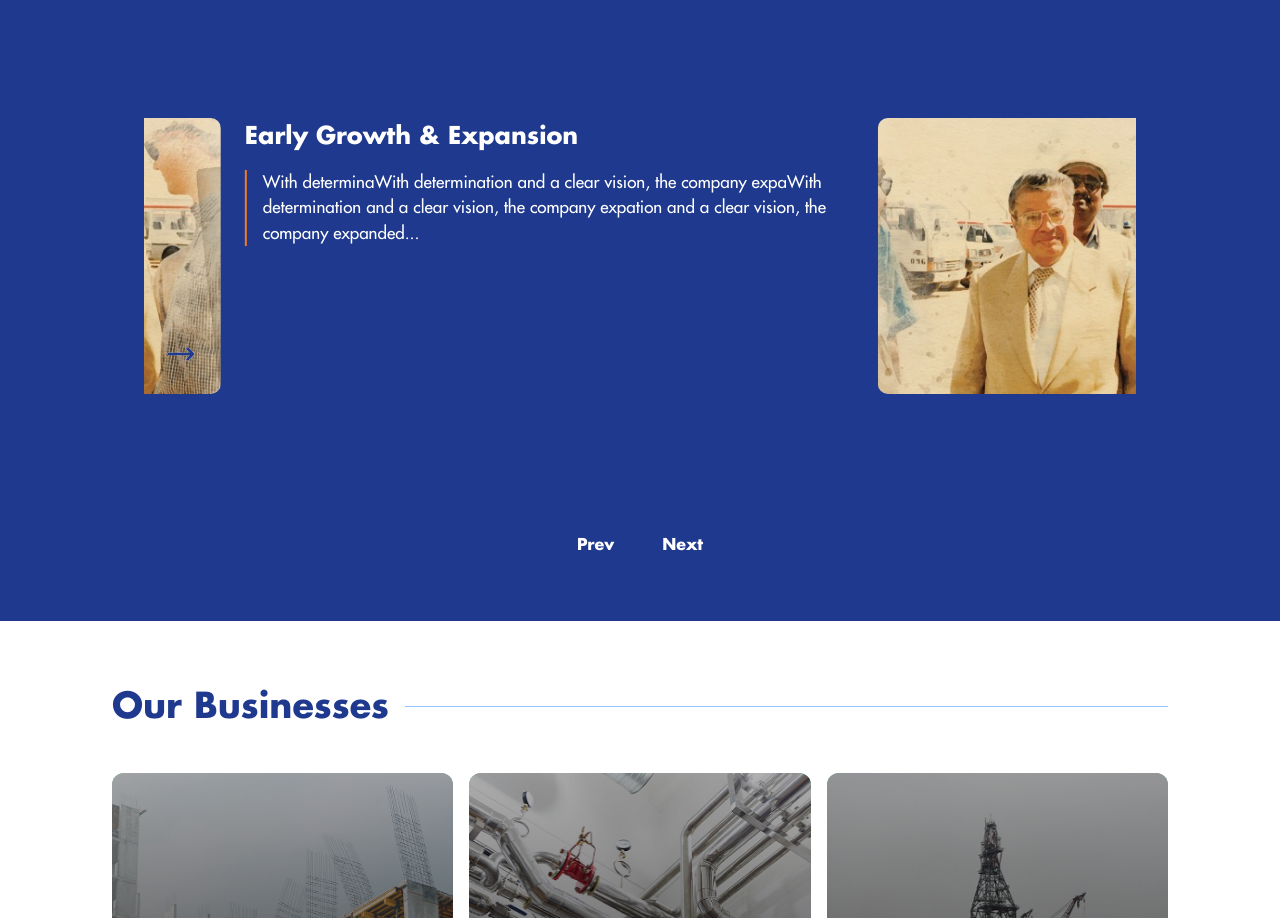
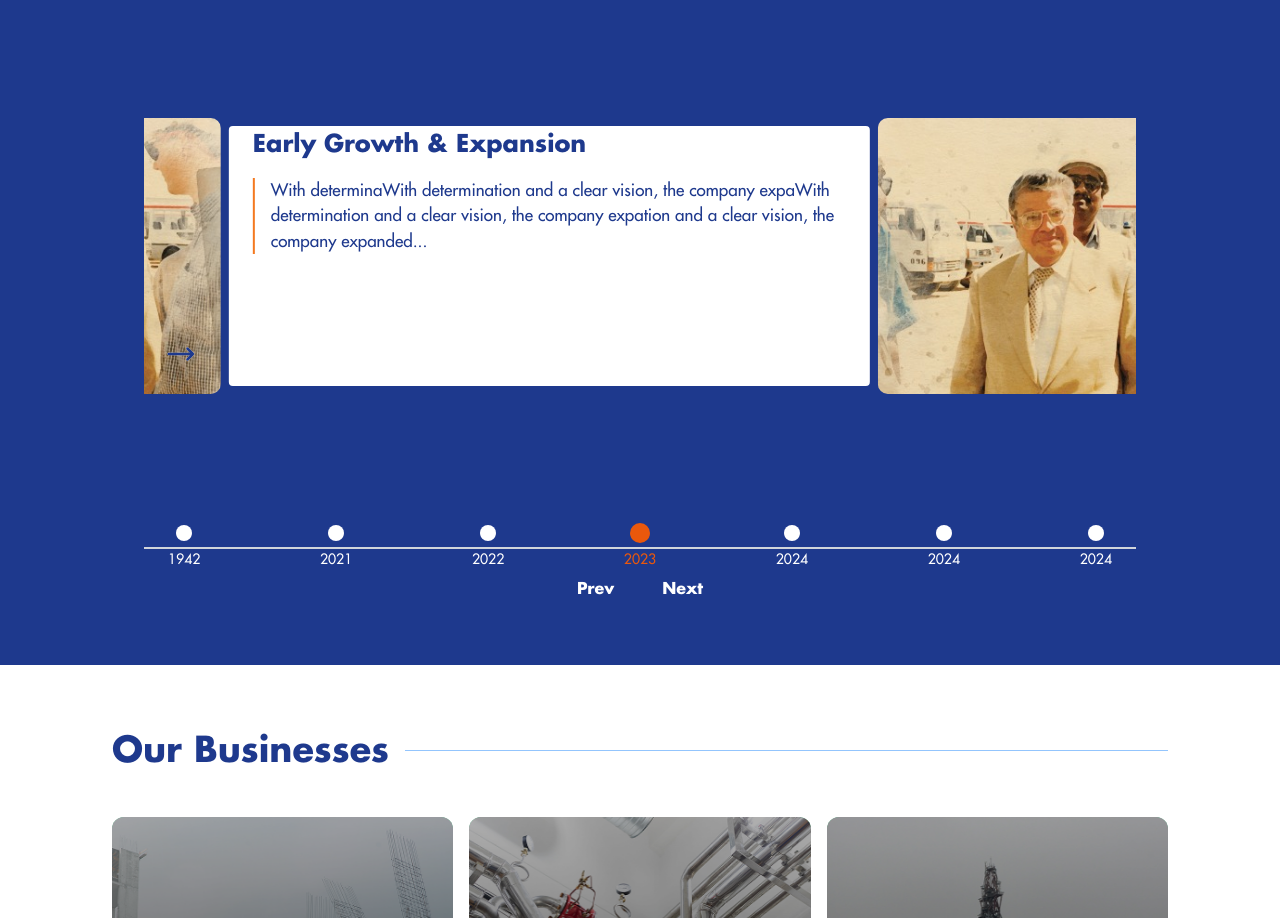
Before and after one commit to amal-007-amal/Al-tasnim-website, a Vue app: page / in a window 1280 px wide. Shown: the part 1497-2415 px from the top of the page. Built offline with nearby package versions, Linux system fonts and the light colour scheme.

Commit message:
update the timeline

```diff
--- a/src/script.js
+++ b/src/script.js
@@ -20,7 +20,7 @@ export const slides = ref([{
         image: "/src/assets/home/engineers-working.jpg",
     },
 ]);
-export const currentSlide = ref(0);
+export const stateSlide = ref(0);
 
 // Function to go to the next slide
 export const nextSlide = () => {
@@ -281,6 +281,7 @@ export const timelinecard = [{
         title: "2021 — Growing Up",
         description: "Some description With determination With determination and a clear vision, the company expa and a clear vision, the company expaabout this year...",
         link: "#",
+        year:"1942"
     },
     {
         image: "./src/assets/home/beginning.png",
@@ -289,6 +290,7 @@ export const timelinecard = [{
         title: "2020 — The Beginning",
         description: "Some description about this year...",
         link: "#",
+        year:"2021"
     },
     {
         image: "./src/assets/home/beginning.png",
@@ -297,6 +299,7 @@ export const timelinecard = [{
         title: "2021 — Growing Up",
         description: "Some description about this year...",
         link: "#",
+        year:"2022"
     },
     {
         image: "./src/assets/home/beginning.png",
@@ -305,6 +308,7 @@ export const timelinecard = [{
         title: "2021 — Growing Up",
         description: "Some description about thWith determination and a clear vision, the company expaWith determination and a clear vision, the company expais year...",
         link: "#",
+        year:"2023"
     },
     {
         image: "./src/assets/home/palace.png",
@@ -313,6 +317,7 @@ export const timelinecard = [{
         title: "2021 — Growing Up",
         description: "Some description about this year...",
         link: "#",
+        year:"2024"
     },
     {
         image: "./src/assets/home/palace.png",
@@ -321,6 +326,7 @@ export const timelinecard = [{
         title: "2021 — Growing Up",
         description: "Some description about this yeaWith determination and a clear vision, the company expaWith determination and a clear vision, the company expar...",
         link: "#",
+        year:"2024"
     },
     {
         image: "./src/assets/home/palace.png",
@@ -329,6 +335,7 @@ export const timelinecard = [{
         title: "2021 — Growing Up",
         description: "Some description about this yeaWith determination and a clear vision, the company expaWith determination and a clear vision, the company expar...",
         link: "#",
+        year:"2024"
     },
     {
         image: "./src/assets/home/palace.png",
@@ -337,8 +344,8 @@ export const timelinecard = [{
         title: "2021 — Growing Up",
         description: "Some description about this yWith determination and a clear vision, the company expaWith determination and a clear vision, the company expaear...",
         link: "#",
+        year:"2024"
     },
-    // Add more items as needed...
 ];
 
 // Timeline years data
@@ -351,7 +358,7 @@ export const timelineYears = ref([
     { year: "2024" },
     { year: "2024" },
 ]);
-
+export const currentSlide = ref(0);
 // Slider initialization function
 export function initTimelineSlider(setCurrentSlide) {
     $(".timeline-frame").on(
--- a/src/views/HomePage.vue
+++ b/src/views/HomePage.vue
@@ -15,7 +15,8 @@
 
 
           <!-- Contact Info & Social -->
-          <div class="absolute top-0 right-0 flex items-center text-sm px-4 sm:px-6 lg:px-12 lg:pr-8 z-10 pr-3 xl:pr-[6rem]">
+          <div
+            class="absolute top-0 right-0 flex items-center text-sm px-4 sm:px-6 lg:px-12 lg:pr-8 z-10 pr-3 xl:pr-[6rem]">
             <div class="items-center gap-4 z-10 flex align-center text-center">
               <a :href="topbarcontactinfo.hqPhoneHref" class="font-light text-white ">
                 <span class="pr-2"><i class="bi bi-telephone-fill"></i></span>
@@ -75,14 +76,14 @@
 
                 <!-- Search input with smooth transition -->
                 <div class="search-block">
-                                    <div :class="{ 'popup-search': true, 'open': isSearchOpen }"
-                                        class="popup-search-container">
+                  <div :class="{ 'popup-search': true, 'open': isSearchOpen }" class="popup-search-container">
                     <div class="relative w-64">
                       <input type="text"
                         class="bg-primarycolor pl-10 pr-4 py-2 rounded w-full text-white placeholder-white focus:outline-none border-b-2 border-text-textgray"
                         placeholder="Search..." />
                       <!-- Search Icon -->
-                                            <svg class="absolute left-3 top-1/2 -translate-y-1/2 transform w-5 h-5 text-white pointer-events-none"
+                      <svg
+                        class="absolute left-3 top-1/2 -translate-y-1/2 transform w-5 h-5 text-white pointer-events-none"
                         fill="none" stroke="currentColor" viewBox="0 0 24 24">
                         <path stroke-linecap="round" stroke-linejoin="round" stroke-width="2"
                           d="M21 21l-4.35-4.35M11 19a8 8 0 100-16 8 8 0 000 16z" />
@@ -264,7 +265,8 @@
       <div id="animation-carousel" class="relative w-full h-[100vh] rounded-none" data-carousel="static">
         <!-- Carousel wrapper -->
         <div class="relative overflow-hidden rounded-lg h-[100vh]">
-          <div v-for="(slide, index) in slides" :key="index" class="main-banner-slider absolute inset-0 transition-opacity duration-500 "
+          <div v-for="(slide, index) in slides" :key="index"
+            class="main-banner-slider absolute inset-0 transition-opacity duration-500 "
             :class="{ 'opacity-100': currentSlide === index, 'opacity-0': currentSlide !== index }">
             <div class="absolute inset-0 bg-gradient-to-t from-black via-black/40 via-15% to-transparent z-10"></div>
 
@@ -408,35 +410,19 @@
         <h2 class="main-heading text-white">Our Legacy</h2>
         <hr class="flex-grow border-t border-gray-300 ml-4 opacity-100" />
       </div>
-      <Carousel
-        ref="carouselRef"
-        :items-to-show="1"
-        :wrap-around="true"
-        :autoplay="true"
-        :autoplayTimeout="4000"
-        :transition="2500"
-        :mouse-drag="true"
-        :pauseAutoplayOnHover="true"
-        :wheelControl="true"
-        class="timeline-frame"
-      >
+      <Carousel v-model="stateSlide" ref="carouselRef" :items-to-show="1" :wrap-around="true" :autoplay="true"
+        :autoplayTimeout="4000" :transition="2500" :mouse-drag="true" :pauseAutoplayOnHover="true" :wheelControl="true"
+        class="timeline-frame">
         <Slide v-for="(item, index) in timelinecard" :key="index">
           <div class="relative timelinesub-card">
             <div class="timeline-sec block relative">
               <a href="#" class="block">
-                <img
-                  :src="item.image"
-                  :alt="item.title"
-                  class="!max-w-none object-cover xl:h-30 xl:w-30 rounded-lg mx-auto"
-                  loading="lazy"
-                />
+                <img :src="item.image" :alt="item.title"
+                  class="!max-w-none object-cover xl:h-30 xl:w-30 rounded-lg mx-auto" loading="lazy" />
                 <div class="overlay-content absolute inset-0 rounded-lg pr-9 pt-11 text-white">
-                  <!-- <h3 class="truncate font-bold text-white mb-4 text-lg">
-                    <b>{{ item.overlayTitle }}</b>
-                  </h3> -->
-                  <!-- <p class="border-l-2 border-orange-400 text-white pl-2">{{ item.overlayparagraph }}</p> -->
                   <div class="absolute bottom-6 right-0 mr-6">
-                    <svg class="w-8 h-8 text-white" fill="none" stroke="currentColor" stroke-width="2" viewBox="0 0 24 24">
+                    <svg class="w-8 h-8 text-white" fill="none" stroke="currentColor" stroke-width="2"
+                      viewBox="0 0 24 24">
                       <path stroke-linecap="round" stroke-linejoin="round" d="M17 8l4 4m0 0l-4 4m4-4H3" />
                     </svg>
                   </div>
@@ -444,21 +430,38 @@
               </a>
             </div>
 
-            <div class="timeline-content">
-              <h3 class="mb-4 text-white">{{ item.overlayTitle }}</h3>
-              <p class="text-white font-[400] border-l-2 border-orange-400 pl-3 mb-10 pr-3">
+            <div
+              class="timeline-content w-full cursor-pointer bg-white rounded m-2 transition-all duration-300 ease-in-out hover:bg-primarycolor hover:shadow-lg hover:text-white group">
+              <h3 class="mb-4 text-primarycolor group-hover:text-white">{{ item.overlayTitle }}</h3>
+              <p
+                class="text-primarycolor font-[400] border-l-2 border-orange-400 pl-3 mb-10 pr-3 group-hover:text-white">
                 {{ item.overlayparagraph }}
               </p>
             </div>
 
             <div class="view-btn absolute bottom-6 right-0 mr-6">
-              <svg class="w-8 h-8 text-primarycolor" fill="none" stroke="currentColor" stroke-width="2" viewBox="0 0 24 24">
+              <svg class="w-8 h-8 text-primarycolor group-hover:text-white transition-colors duration-300" fill="none"
+                stroke="currentColor" stroke-width="2" viewBox="0 0 24 24">
                 <path stroke-linecap="round" stroke-linejoin="round" d="M17 8l4 4m0 0l-4 4m4-4H3" />
               </svg>
             </div>
+
           </div>
         </Slide>
       </Carousel>
+      <div class="relative flex justify-between items-center mt-8 px-6">
+        <div class="absolute top-1/2 left-0 right-0 h-[2px] bg-gray-300 z-0"></div>
+        <div v-for="(yearItem, index) in timelineYears" :key="index" class="relative z-10 text-center">
+          <div class="w-4 h-4 rounded-full mx-2 transition-all duration-300"
+            :class="index === stateSlide ? 'bg-orange-600 scale-125' : 'bg-white'"></div>
+          <p class="text-sm mt-2 transition-colors duration-300"
+            :class="index === stateSlide ? 'text-orange-600 font-bold' : 'text-white'">
+            {{ yearItem.year }}
+          </p>
+        </div>
+      </div>
+
+
       <div class="flex justify-center gap-4 mb-6">
         <button @click="carouselRef?.prev()" class="text-white px-4 py-2  rounded">
           Prev
@@ -743,6 +746,7 @@ import { onMounted, onBeforeUnmount } from "vue";
 import {
   slides,
   currentSlide,
+  stateSlide,
   nextSlide,
   prevSlide,
   businesses,
```
Lines whose indentation alone changed are shown as unchanged.
